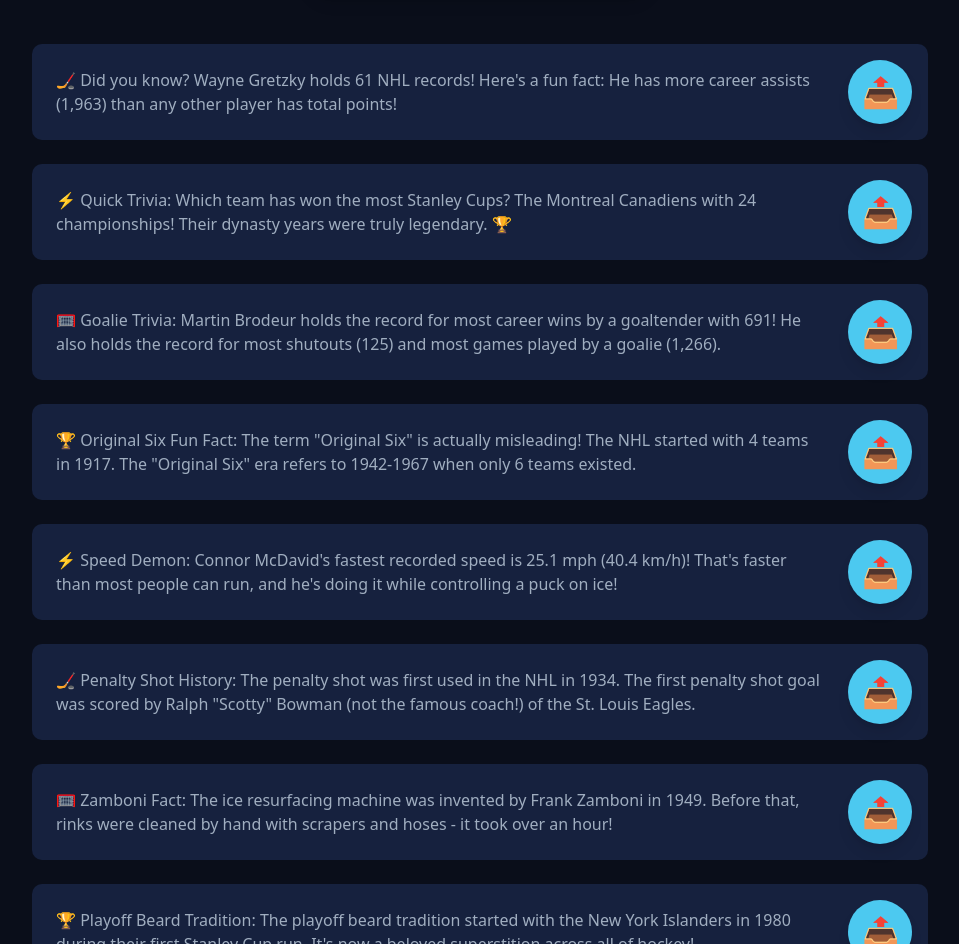
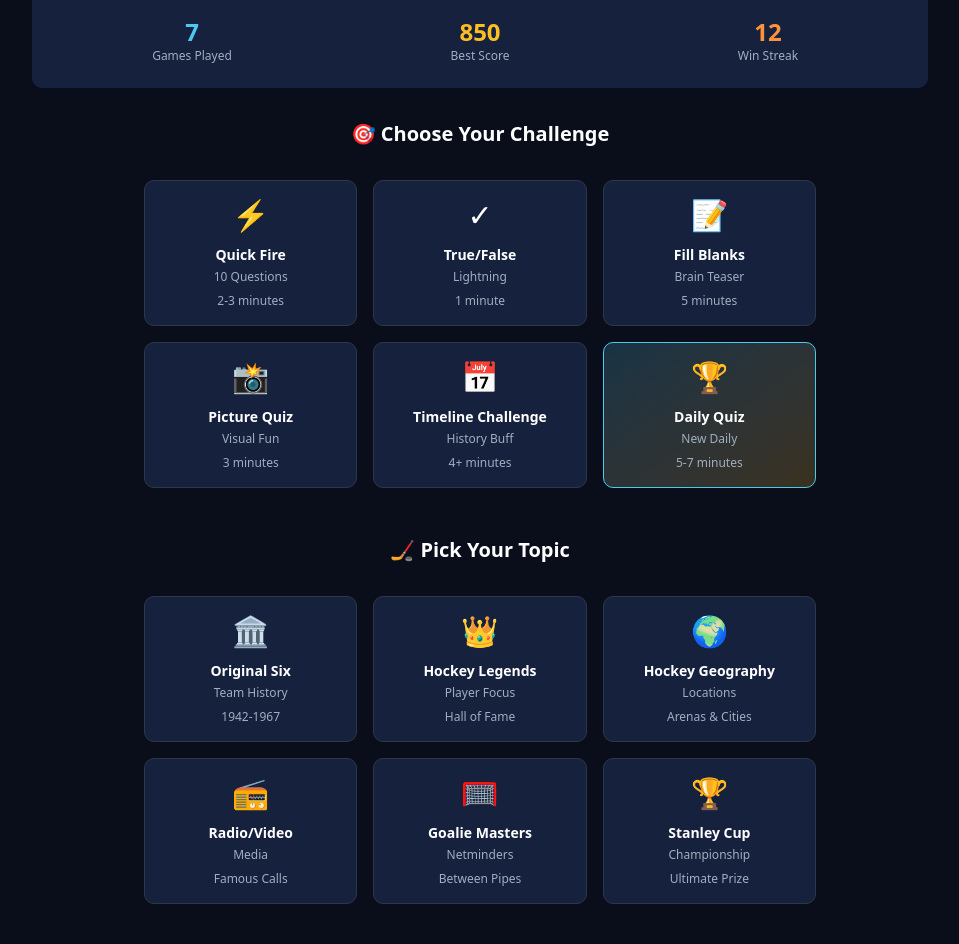
Before and after one commit to avintas/ohd, a Next.js app: page /samantha in a window 1280 px wide. Shown: the part 588-1532 px from the top of the page, without its empty margins (160-1119 px from the left). Built offline with nearby package versions, Linux system fonts and the light colour scheme.

Commit message:
Trivia Game changes

```diff
--- a/src/app/samantha/page.tsx
+++ b/src/app/samantha/page.tsx
@@ -66,159 +66,186 @@
             <h2 className="text-xl md:text-2xl font-semibold text-white mb-2">Samantha</h2>
             <p className="text-sm text-[#4cc9f0] mb-4">Trivia Master</p>
             <p className="text-lg text-[#a0aec0] max-w-2xl mx-auto mb-8">
-              Welcome to the ultimate hockey trivia headquarters! Test your knowledge,
-              learn amazing facts, and become a true hockey scholar.
+              Welcome to the ultimate hockey trivia headquarters! Test your knowledge, learn amazing facts, and become a true hockey legend.
             </p>
+          </div>
 
-            {/* Trivia Challenge Button */}
-            <div className="text-center">
-              <Link
-                href="/trivia-test"
-                className="inline-flex items-center bg-gradient-to-r from-[#4cc9f0] to-[#3bb5e0] hover:from-[#3bb5e0] hover:to-[#2aa3d0] text-[#0a0e1a] font-bold py-4 px-8 rounded-full text-lg transition-all duration-200 transform hover:scale-105 shadow-lg"
-              >
-                🧠 Start Hockey Trivia Challenge
-              </Link>
+          {/* Player Stats (Fake Local Storage Data) */}
+          <div className="bg-[#16213e] rounded-lg p-6 mb-8">
+            <h3 className="text-white font-semibold mb-4 text-center">🏒 Your Trivia Stats</h3>
+            <div className="grid grid-cols-3 gap-4 text-center">
+              <div>
+                <div className="text-2xl font-bold text-[#4cc9f0]">7</div>
+                <div className="text-xs text-[#a0aec0]">Games Played</div>
+              </div>
+              <div>
+                <div className="text-2xl font-bold text-[#fbbf24]">850</div>
+                <div className="text-xs text-[#a0aec0]">Best Score</div>
+              </div>
+              <div>
+                <div className="text-2xl font-bold text-[#fb923c]">12</div>
+                <div className="text-xs text-[#a0aec0]">Win Streak</div>
+              </div>
             </div>
           </div>
 
-          {/* Content Feed */}
-          <div className="space-y-6">
-            <div className="bg-[#16213e] rounded-lg p-6 group relative">
-              <p className="text-[#a0aec0] pr-20">
-                🏒 Did you know? Wayne Gretzky holds 61 NHL records! Here&apos;s a fun fact:
-                He has more career assists (1,963) than any other player has total points!
-              </p>
-              <button
-                onClick={() => handleShare(
-                  "Did you know? Wayne Gretzky holds 61 NHL records! Here&apos;s a fun fact: He has more career assists (1,963) than any other player has total points!",
-                  "Gretzky Records"
-                )}
-                className="absolute top-1/2 right-4 -translate-y-1/2 bg-[#4cc9f0] hover:bg-[#3bb5e0] text-[#0a0e1a] hover:text-black transition-all cursor-pointer text-3xl w-16 h-16 rounded-full flex items-center justify-center shadow-lg"
-                title="Share this trivia"
-              >
-                📤
-              </button>
+          {/* Featured Game Grid */}
+          <div className="mb-12">
+            <h3 className="text-xl font-semibold text-white text-center mb-8">🎯 Choose Your Challenge</h3>
+
+            {/* 3x2 Grid Layout */}
+            <div className="grid grid-cols-3 gap-4 max-w-2xl mx-auto mb-8">
+
+              {/* Quick Fire */}
+              <Link href="/trivia-test" className="group">
+                <div className="bg-[#16213e] hover:bg-[#1e2a4a] border border-[#2d3748] hover:border-[#4cc9f0] rounded-lg p-4 transition-all duration-300 text-center">
+                  <div className="text-3xl mb-3 group-hover:scale-110 transition-transform">⚡</div>
+                  <h4 className="text-sm font-semibold text-white mb-1 group-hover:text-[#4cc9f0] transition-colors">Quick Fire</h4>
+                  <p className="text-xs text-[#a0aec0] mb-2">10 Questions</p>
+                  <p className="text-xs text-[#a0aec0]">2-3 minutes</p>
+                </div>
+              </Link>
+
+              {/* True/False */}
+              <Link href="/trivia-test" className="group">
+                <div className="bg-[#16213e] hover:bg-[#1e2a4a] border border-[#2d3748] hover:border-[#4cc9f0] rounded-lg p-4 transition-all duration-300 text-center">
+                  <div className="text-3xl mb-3 group-hover:scale-110 transition-transform">✓</div>
+                  <h4 className="text-sm font-semibold text-white mb-1 group-hover:text-[#4cc9f0] transition-colors">True/False</h4>
+                  <p className="text-xs text-[#a0aec0] mb-2">Lightning</p>
+                  <p className="text-xs text-[#a0aec0]">1 minute</p>
+                </div>
+              </Link>
+
+              {/* Fill Blanks */}
+              <Link href="/trivia-test" className="group">
+                <div className="bg-[#16213e] hover:bg-[#1e2a4a] border border-[#2d3748] hover:border-[#4cc9f0] rounded-lg p-4 transition-all duration-300 text-center">
+                  <div className="text-3xl mb-3 group-hover:scale-110 transition-transform">📝</div>
+                  <h4 className="text-sm font-semibold text-white mb-1 group-hover:text-[#4cc9f0] transition-colors">Fill Blanks</h4>
+                  <p className="text-xs text-[#a0aec0] mb-2">Brain Teaser</p>
+                  <p className="text-xs text-[#a0aec0]">5 minutes</p>
+                </div>
+              </Link>
+
+              {/* Picture Quiz */}
+              <Link href="/trivia-test" className="group">
+                <div className="bg-[#16213e] hover:bg-[#1e2a4a] border border-[#2d3748] hover:border-[#4cc9f0] rounded-lg p-4 transition-all duration-300 text-center">
+                  <div className="text-3xl mb-3 group-hover:scale-110 transition-transform">📸</div>
+                  <h4 className="text-sm font-semibold text-white mb-1 group-hover:text-[#4cc9f0] transition-colors">Picture Quiz</h4>
+                  <p className="text-xs text-[#a0aec0] mb-2">Visual Fun</p>
+                  <p className="text-xs text-[#a0aec0]">3 minutes</p>
+                </div>
+              </Link>
+
+              {/* Timeline Challenge */}
+              <Link href="/trivia-test" className="group">
+                <div className="bg-[#16213e] hover:bg-[#1e2a4a] border border-[#2d3748] hover:border-[#4cc9f0] rounded-lg p-4 transition-all duration-300 text-center">
+                  <div className="text-3xl mb-3 group-hover:scale-110 transition-transform">📅</div>
+                  <h4 className="text-sm font-semibold text-white mb-1 group-hover:text-[#4cc9f0] transition-colors">Timeline Challenge</h4>
+                  <p className="text-xs text-[#a0aec0] mb-2">History Buff</p>
+                  <p className="text-xs text-[#a0aec0]">4+ minutes</p>
+                </div>
+              </Link>
+
+              {/* Daily Quiz */}
+              <Link href="/trivia-test" className="group">
+                <div className="bg-gradient-to-br from-[#4cc9f0]/20 to-[#fbbf24]/20 hover:from-[#4cc9f0]/30 hover:to-[#fbbf24]/30 border border-[#4cc9f0] hover:border-[#fbbf24] rounded-lg p-4 transition-all duration-300 text-center">
+                  <div className="text-3xl mb-3 group-hover:scale-110 transition-transform">🏆</div>
+                  <h4 className="text-sm font-semibold text-white mb-1 group-hover:text-[#fbbf24] transition-colors">Daily Quiz</h4>
+                  <p className="text-xs text-[#a0aec0] mb-2">New Daily</p>
+                  <p className="text-xs text-[#a0aec0]">5-7 minutes</p>
+                </div>
+              </Link>
+
             </div>
+          </div>
 
-            <div className="bg-[#16213e] rounded-lg p-6 group relative">
-              <p className="text-[#a0aec0] pr-20">
-                ⚡ Quick Trivia: Which team has won the most Stanley Cups?
-                The Montreal Canadiens with 24 championships! Their dynasty years were truly legendary. 🏆
-              </p>
-              <button
-                onClick={() => handleShare(
-                  "Quick Trivia: Which team has won the most Stanley Cups? The Montreal Canadiens with 24 championships! Their dynasty years were truly legendary.",
-                  "Stanley Cup Records"
-                )}
-                className="absolute top-1/2 right-4 -translate-y-1/2 bg-[#4cc9f0] hover:bg-[#3bb5e0] text-[#0a0e1a] hover:text-black transition-all cursor-pointer text-3xl w-16 h-16 rounded-full flex items-center justify-center shadow-lg"
-                title="Share this trivia"
-              >
-                📤
-              </button>
+          {/* Topic Categories Grid */}
+          <div className="mb-12">
+            <h3 className="text-xl font-semibold text-white text-center mb-8">🏒 Pick Your Topic</h3>
+
+            {/* 3x2 Topic Grid */}
+            <div className="grid grid-cols-3 gap-4 max-w-2xl mx-auto mb-8">
+
+              {/* Original Six */}
+              <Link href="/trivia-test" className="group">
+                <div className="bg-[#16213e] hover:bg-[#1e2a4a] border border-[#2d3748] hover:border-[#fb923c] rounded-lg p-4 transition-all duration-300 text-center">
+                  <div className="text-3xl mb-3 group-hover:scale-110 transition-transform">🏛️</div>
+                  <h4 className="text-sm font-semibold text-white mb-1 group-hover:text-[#fb923c] transition-colors">Original Six</h4>
+                  <p className="text-xs text-[#a0aec0] mb-2">Team History</p>
+                  <p className="text-xs text-[#a0aec0]">1942-1967</p>
+                </div>
+              </Link>
+
+              {/* Hockey Legends */}
+              <Link href="/trivia-test" className="group">
+                <div className="bg-[#16213e] hover:bg-[#1e2a4a] border border-[#2d3748] hover:border-[#fbbf24] rounded-lg p-4 transition-all duration-300 text-center">
+                  <div className="text-3xl mb-3 group-hover:scale-110 transition-transform">👑</div>
+                  <h4 className="text-sm font-semibold text-white mb-1 group-hover:text-[#fbbf24] transition-colors">Hockey Legends</h4>
+                  <p className="text-xs text-[#a0aec0] mb-2">Player Focus</p>
+                  <p className="text-xs text-[#a0aec0]">Hall of Fame</p>
+                </div>
+              </Link>
+
+              {/* Hockey Geography */}
+              <Link href="/trivia-test" className="group">
+                <div className="bg-[#16213e] hover:bg-[#1e2a4a] border border-[#2d3748] hover:border-[#60a5fa] rounded-lg p-4 transition-all duration-300 text-center">
+                  <div className="text-3xl mb-3 group-hover:scale-110 transition-transform">🌍</div>
+                  <h4 className="text-sm font-semibold text-white mb-1 group-hover:text-[#60a5fa] transition-colors">Hockey Geography</h4>
+                  <p className="text-xs text-[#a0aec0] mb-2">Locations</p>
+                  <p className="text-xs text-[#a0aec0]">Arenas & Cities</p>
+                </div>
+              </Link>
+
+              {/* Radio/Video */}
+              <Link href="/trivia-test" className="group">
+                <div className="bg-[#16213e] hover:bg-[#1e2a4a] border border-[#2d3748] hover:border-[#ec4899] rounded-lg p-4 transition-all duration-300 text-center">
+                  <div className="text-3xl mb-3 group-hover:scale-110 transition-transform">📻</div>
+                  <h4 className="text-sm font-semibold text-white mb-1 group-hover:text-[#ec4899] transition-colors">Radio/Video</h4>
+                  <p className="text-xs text-[#a0aec0] mb-2">Media</p>
+                  <p className="text-xs text-[#a0aec0]">Famous Calls</p>
+                </div>
+              </Link>
+
+              {/* Goalie Masters */}
+              <Link href="/trivia-test" className="group">
+                <div className="bg-[#16213e] hover:bg-[#1e2a4a] border border-[#2d3748] hover:border-[#10b981] rounded-lg p-4 transition-all duration-300 text-center">
+                  <div className="text-3xl mb-3 group-hover:scale-110 transition-transform">🥅</div>
+                  <h4 className="text-sm font-semibold text-white mb-1 group-hover:text-[#10b981] transition-colors">Goalie Masters</h4>
+                  <p className="text-xs text-[#a0aec0] mb-2">Netminders</p>
+                  <p className="text-xs text-[#a0aec0]">Between Pipes</p>
+                </div>
+              </Link>
+
+              {/* Stanley Cup */}
+              <Link href="/trivia-test" className="group">
+                <div className="bg-[#16213e] hover:bg-[#1e2a4a] border border-[#2d3748] hover:border-[#fbbf24] rounded-lg p-4 transition-all duration-300 text-center">
+                  <div className="text-3xl mb-3 group-hover:scale-110 transition-transform">🏆</div>
+                  <h4 className="text-sm font-semibold text-white mb-1 group-hover:text-[#fbbf24] transition-colors">Stanley Cup</h4>
+                  <p className="text-xs text-[#a0aec0] mb-2">Championship</p>
+                  <p className="text-xs text-[#a0aec0]">Ultimate Prize</p>
+                </div>
+              </Link>
+
             </div>
+          </div>
 
-            <div className="bg-[#16213e] rounded-lg p-6 group relative">
-              <p className="text-[#a0aec0] pr-20">
-                🥅 Goalie Trivia: Martin Brodeur holds the record for most career wins by a goaltender with 691!
-                He also holds the record for most shutouts (125) and most games played by a goalie (1,266).
-              </p>
-              <button
-                onClick={() => handleShare(
-                  "Goalie Trivia: Martin Brodeur holds the record for most career wins by a goaltender with 691! He also holds the record for most shutouts (125) and most games played by a goalie (1,266).",
-                  "Brodeur Records"
-                )}
-                className="absolute top-1/2 right-4 -translate-y-1/2 bg-[#4cc9f0] hover:bg-[#3bb5e0] text-[#0a0e1a] hover:text-black transition-all cursor-pointer text-3xl w-16 h-16 rounded-full flex items-center justify-center shadow-lg"
-                title="Share this trivia"
-              >
-                📤
-              </button>
-            </div>
 
-            <div className="bg-[#16213e] rounded-lg p-6 group relative">
-              <p className="text-[#a0aec0] pr-20">
-                🏆 Original Six Fun Fact: The term &quot;Original Six&quot; is actually misleading!
-                The NHL started with 4 teams in 1917. The &quot;Original Six&quot; era refers to 1942-1967
-                when only 6 teams existed.
-              </p>
-              <button
-                onClick={() => handleShare(
-                  "Original Six Fun Fact: The term \"Original Six\" is actually misleading! The NHL started with 4 teams in 1917. The \"Original Six\" era refers to 1942-1967 when only 6 teams existed.",
-                  "Original Six History"
-                )}
-                className="absolute top-1/2 right-4 -translate-y-1/2 bg-[#4cc9f0] hover:bg-[#3bb5e0] text-[#0a0e1a] hover:text-black transition-all cursor-pointer text-3xl w-16 h-16 rounded-full flex items-center justify-center shadow-lg"
-                title="Share this trivia"
-              >
-                📤
-              </button>
-            </div>
-
-            <div className="bg-[#16213e] rounded-lg p-6 group relative">
-              <p className="text-[#a0aec0] pr-20">
-                ⚡ Speed Demon: Connor McDavid&apos;s fastest recorded speed is 25.1 mph (40.4 km/h)!
-                That&apos;s faster than most people can run, and he&apos;s doing it while controlling a puck on ice!
-              </p>
-              <button
-                onClick={() => handleShare(
-                  "Speed Demon: Connor McDavid&apos;s fastest recorded speed is 25.1 mph (40.4 km/h)! That&apos;s faster than most people can run, and he&apos;s doing it while controlling a puck on ice!",
-                  "McDavid Speed"
-                )}
-                className="absolute top-1/2 right-4 -translate-y-1/2 bg-[#4cc9f0] hover:bg-[#3bb5e0] text-[#0a0e1a] hover:text-black transition-all cursor-pointer text-3xl w-16 h-16 rounded-full flex items-center justify-center shadow-lg"
-                title="Share this trivia"
-              >
-                📤
-              </button>
-            </div>
-
-            <div className="bg-[#16213e] rounded-lg p-6 group relative">
-              <p className="text-[#a0aec0] pr-20">
-                🏒 Penalty Shot History: The penalty shot was first used in the NHL in 1934.
-                The first penalty shot goal was scored by Ralph &quot;Scotty&quot; Bowman (not the famous coach!)
-                of the St. Louis Eagles.
-              </p>
-              <button
-                onClick={() => handleShare(
-                  "Penalty Shot History: The penalty shot was first used in the NHL in 1934. The first penalty shot goal was scored by Ralph \"Scotty\" Bowman (not the famous coach!) of the St. Louis Eagles.",
-                  "Penalty Shot History"
-                )}
-                className="absolute top-1/2 right-4 -translate-y-1/2 bg-[#4cc9f0] hover:bg-[#3bb5e0] text-[#0a0e1a] hover:text-black transition-all cursor-pointer text-3xl w-16 h-16 rounded-full flex items-center justify-center shadow-lg"
-                title="Share this trivia"
-              >
-                📤
-              </button>
-            </div>
-
-            <div className="bg-[#16213e] rounded-lg p-6 group relative">
-              <p className="text-[#a0aec0] pr-20">
-                🥅 Zamboni Fact: The ice resurfacing machine was invented by Frank Zamboni in 1949.
-                Before that, rinks were cleaned by hand with scrapers and hoses - it took over an hour!
-              </p>
-              <button
-                onClick={() => handleShare(
-                  "Zamboni Fact: The ice resurfacing machine was invented by Frank Zamboni in 1949. Before that, rinks were cleaned by hand with scrapers and hoses - it took over an hour!",
-                  "Zamboni History"
-                )}
-                className="absolute top-1/2 right-4 -translate-y-1/2 bg-[#4cc9f0] hover:bg-[#3bb5e0] text-[#0a0e1a] hover:text-black transition-all cursor-pointer text-3xl w-16 h-16 rounded-full flex items-center justify-center shadow-lg"
-                title="Share this trivia"
-              >
-                📤
-              </button>
-            </div>
-
-            <div className="bg-[#16213e] rounded-lg p-6 group relative">
-              <p className="text-[#a0aec0] pr-20">
-                🏆 Playoff Beard Tradition: The playoff beard tradition started with the New York Islanders
-                in 1980 during their first Stanley Cup run. It&apos;s now a beloved superstition across all of hockey!
-              </p>
-              <button
-                onClick={() => handleShare(
-                  "Playoff Beard Tradition: The playoff beard tradition started with the New York Islanders in 1980 during their first Stanley Cup run. It&apos;s now a beloved superstition across all of hockey!",
-                  "Playoff Beard Origin"
-                )}
-                className="absolute top-1/2 right-4 -translate-y-1/2 bg-[#4cc9f0] hover:bg-[#3bb5e0] text-[#0a0e1a] hover:text-black transition-all cursor-pointer text-3xl w-16 h-16 rounded-full flex items-center justify-center shadow-lg"
-                title="Share this trivia"
-              >
-                📤
-              </button>
+          {/* Recent Activity */}
+          <div className="mt-8 bg-[#0a0e1a] rounded-lg p-6">
+            <h3 className="text-white font-semibold mb-4">🕒 Recent Activity</h3>
+            <div className="space-y-3 text-sm">
+              <div className="flex justify-between items-center">
+                <span className="text-[#a0aec0]">Quick Fire Challenge</span>
+                <span className="text-[#4cc9f0] font-semibold">850 pts</span>
+              </div>
+              <div className="flex justify-between items-center">
+                <span className="text-[#a0aec0]">Original Six Masters</span>
+                <span className="text-[#fbbf24] font-semibold">720 pts</span>
+              </div>
+              <div className="flex justify-between items-center">
+                <span className="text-[#a0aec0]">Hockey Legends</span>
+                <span className="text-[#fb923c] font-semibold">650 pts</span>
+              </div>
             </div>
           </div>
         </div>
```
